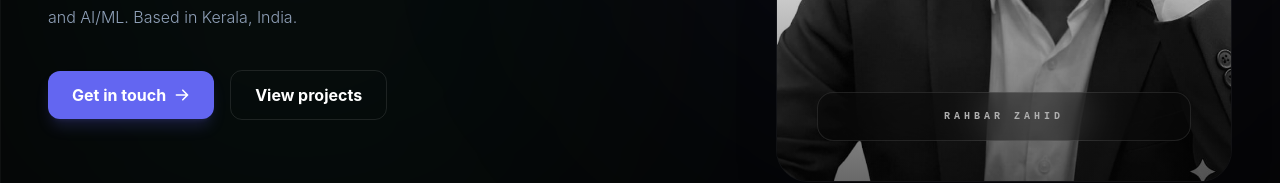
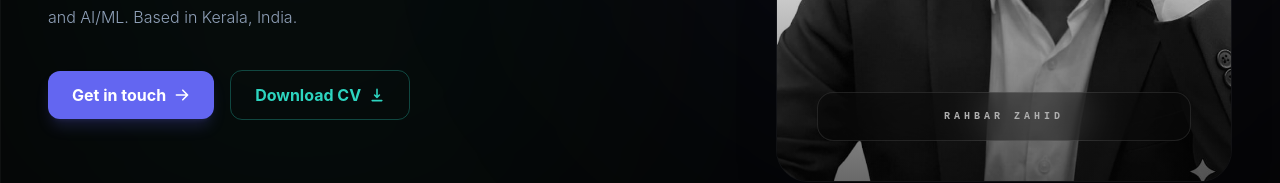
Before and after one commit to srahbarzahid/srahbarzahid.github.io, a React (Vite) app: page / in a window 1280 px wide. Shown: the part 527-710 px from the top of the page. Built offline with nearby package versions, Linux system fonts and the light colour scheme.

Commit message:
add resume button

```diff
--- a/package.json
+++ b/package.json
@@ -1,3 +1,4 @@
+
 {
   "name": "portfolio",
   "private": true,
--- a/src/data/hero.js
+++ b/src/data/hero.js
@@ -6,6 +6,6 @@ export const heroData = {
   tagline: "Building intelligent systems and robust backend architectures with Django and AI/ML. Based in Kerala, India.",
   cta: {
     primary: { text: "Get in touch", link: "#contact" },
-    secondary: { text: "View projects", link: "#projects" }
+    resume: { text: "Download CV", link: "/resume.pdf" }
   }
 };
--- a/src/sections/Hero.jsx
+++ b/src/sections/Hero.jsx
@@ -1,7 +1,7 @@
 import React, { useRef } from 'react';
 import { motion as Motion, useScroll, useTransform } from 'framer-motion';
 import { heroData } from '../data/hero';
-import { HiArrowRight } from 'react-icons/hi';
+import { HiArrowRight, HiDownload } from 'react-icons/hi';
 import { FiArrowDown } from 'react-icons/fi';
 import heroImg from '../assets/rahbar.jpeg';
 
@@ -60,8 +60,12 @@ const Hero = () => {
               <a href={heroData.cta.primary.link} className="btn-primary">
                 {heroData.cta.primary.text} <HiArrowRight />
               </a>
-              <a href={heroData.cta.secondary.link} className="btn-outline">
-                {heroData.cta.secondary.text}
+              <a
+                href={heroData.cta.resume.link}
+                download
+                className="btn-outline border-accent-teal/30 text-accent-teal hover:bg-accent-teal/5"
+              >
+                {heroData.cta.resume.text} <HiDownload />
               </a>
             </div>
           </Motion.div>
```
Also changed, not shown: 1 other file (tests, documents, lock files or other folders).
